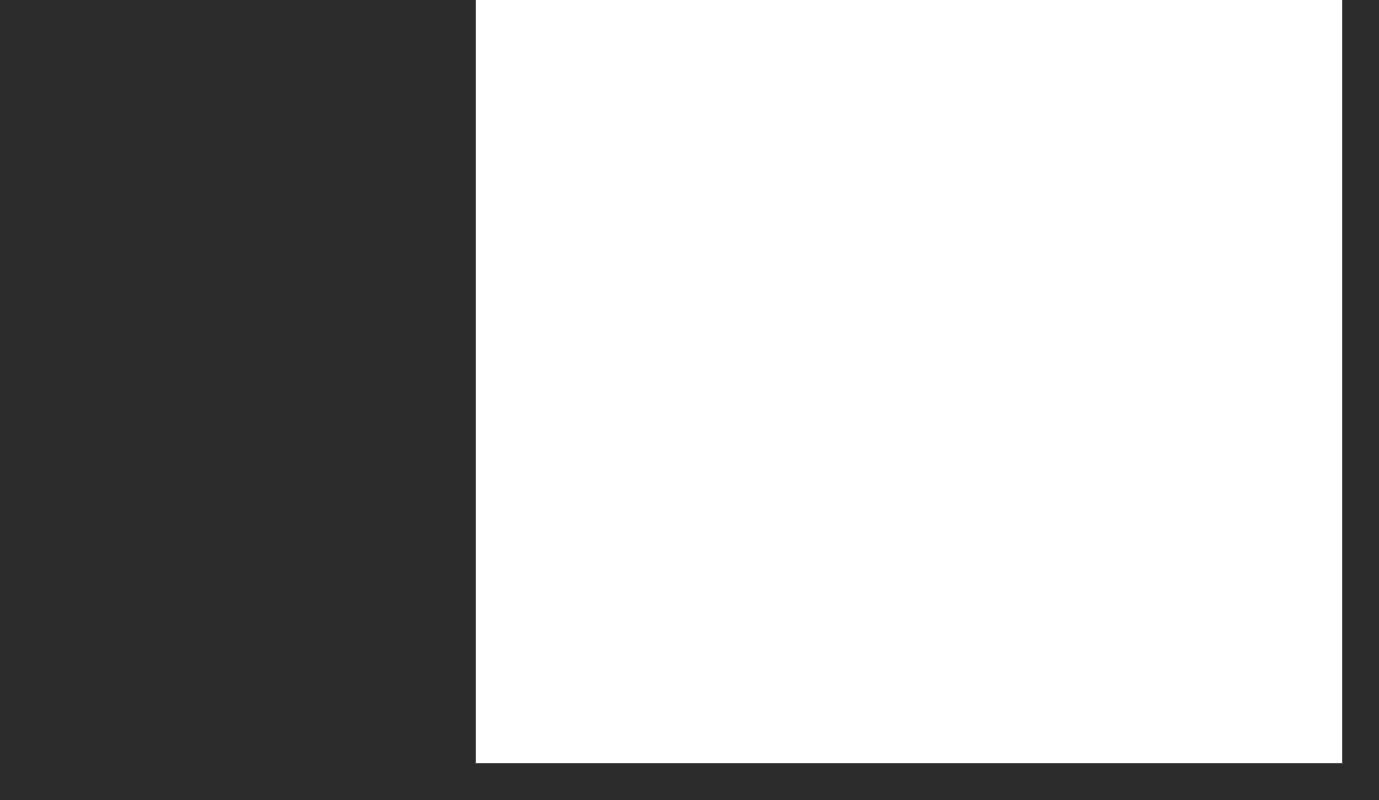
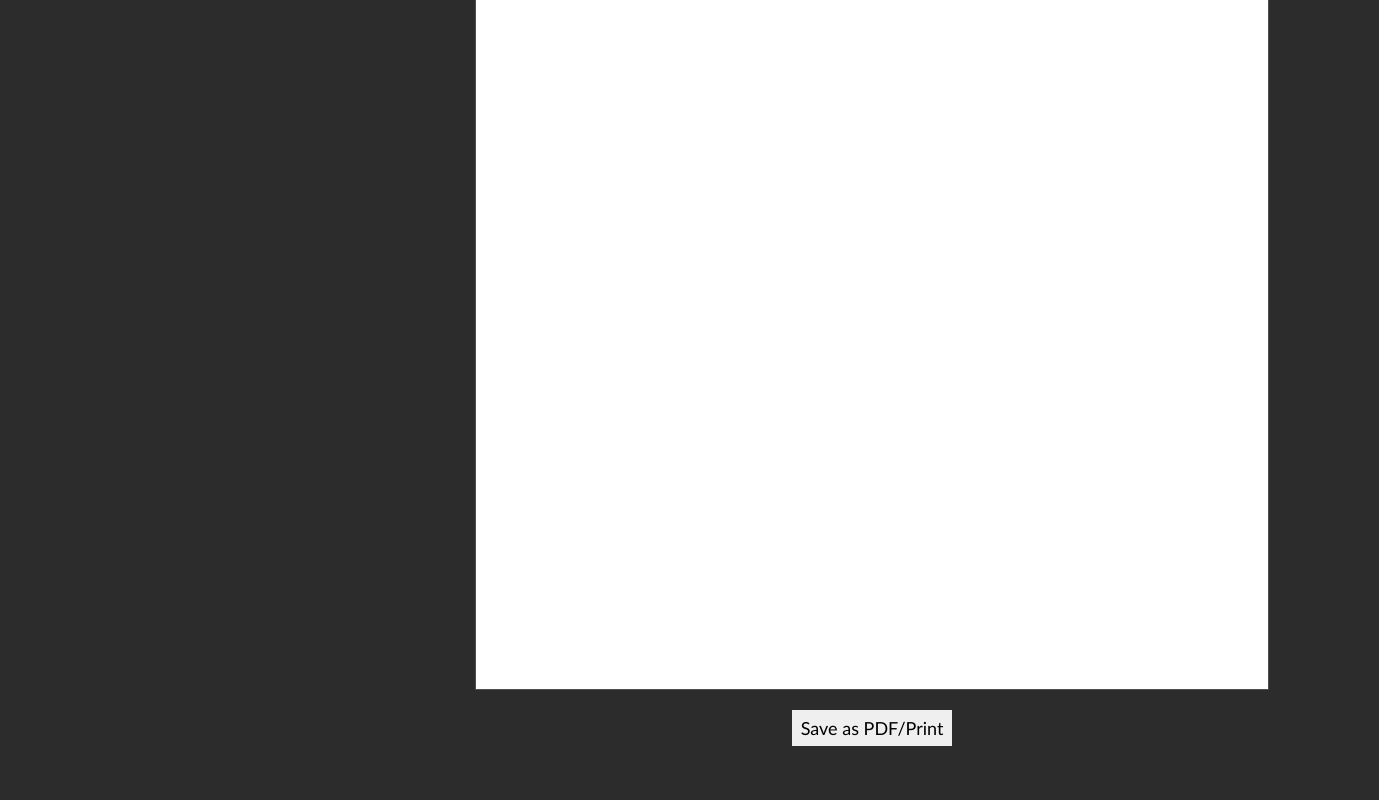
Before and after one commit to YehorMartynenko/cv-application, a React (Vite) app: page / in a window 1280 px wide. Shown: the part 469-1269 px from the top of the page, 1379 px wide, since content can reach past the window. Built offline with nearby package versions, Linux system fonts and the light colour scheme.

Commit message:
Feat: add print/save pdf button

```diff
--- a/src/components/CvPreview.jsx
+++ b/src/components/CvPreview.jsx
@@ -18,6 +18,7 @@ function normalizeUrl(url) {
 
 export default function CvPreview({ generalInfo }) {
   return (
+    <>
       <div className="preview-container">
         <h1 className="cv-name">{generalInfo.name || "Your Name"}</h1>
         <div className="cv-contact-info">
@@ -74,5 +75,12 @@ export default function CvPreview({ generalInfo }) {
           )}
         </div>
       </div>
+      <button
+        className="print-btn"
+        onClick={() => window.print()}
+      >
+        Save as PDF/Print
+      </button>
+    </>
   );
 }
--- a/src/styles/CvPreview.css
+++ b/src/styles/CvPreview.css
@@ -1,12 +1,26 @@
 .cv-preview {
+  display: flex;
+  flex-direction: column;
+  align-items: center;
+  gap: 20px;
+
+  border: none;
+  background: transparent;
+  padding: 0;
+
+  flex-shrink: 0;
+}
+
+.preview-container {
+  box-sizing: border-box;
+
   border: 0.5px solid var(--border-color);
   background-color: white;
   color: black;
+
   padding: 2rem;
-
   width: 794px;
   min-height: 1123px;
-  flex-shrink: 0;
 }
 
 .cv-name {
@@ -24,7 +38,22 @@
 }
 
 .cv-contact-info {
+  margin-top: 24px;
   display: flex;
   gap: 10px 30px;
   flex-wrap: wrap;
 }
+
+.print-btn {
+  font-family: var(--calibri);
+  font-size: 1rem;
+  padding: 0.4rem 0.5rem;
+  cursor: pointer;
+  border: none;
+}
+
+.print-btn:hover {
+  background-color: var(--bg-color);
+  color: white;
+  border: 1px solid var(--border-color);
+}
--- a/src/styles/GeneralInformation.css
+++ b/src/styles/GeneralInformation.css
@@ -20,3 +20,13 @@ input {
   border: 1px solid var(--border-color);
   font-size: 1rem;
 }
+
+@media print {
+  .info-redactor {
+    display: none;
+  }
+
+  .cv-preview {
+    margin: 0;
+  }
+}
```
Lines whose indentation alone changed are shown as unchanged.
